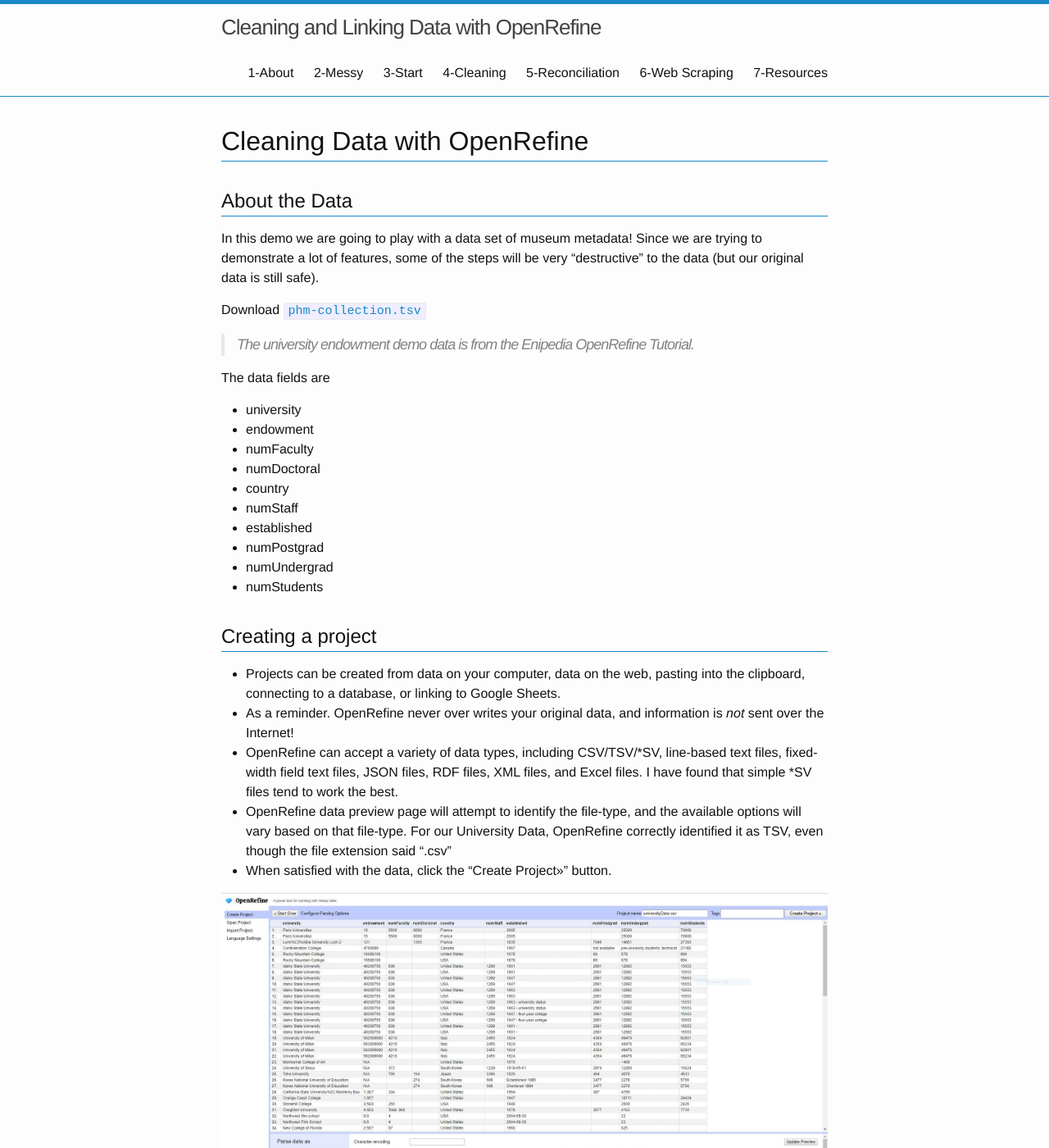
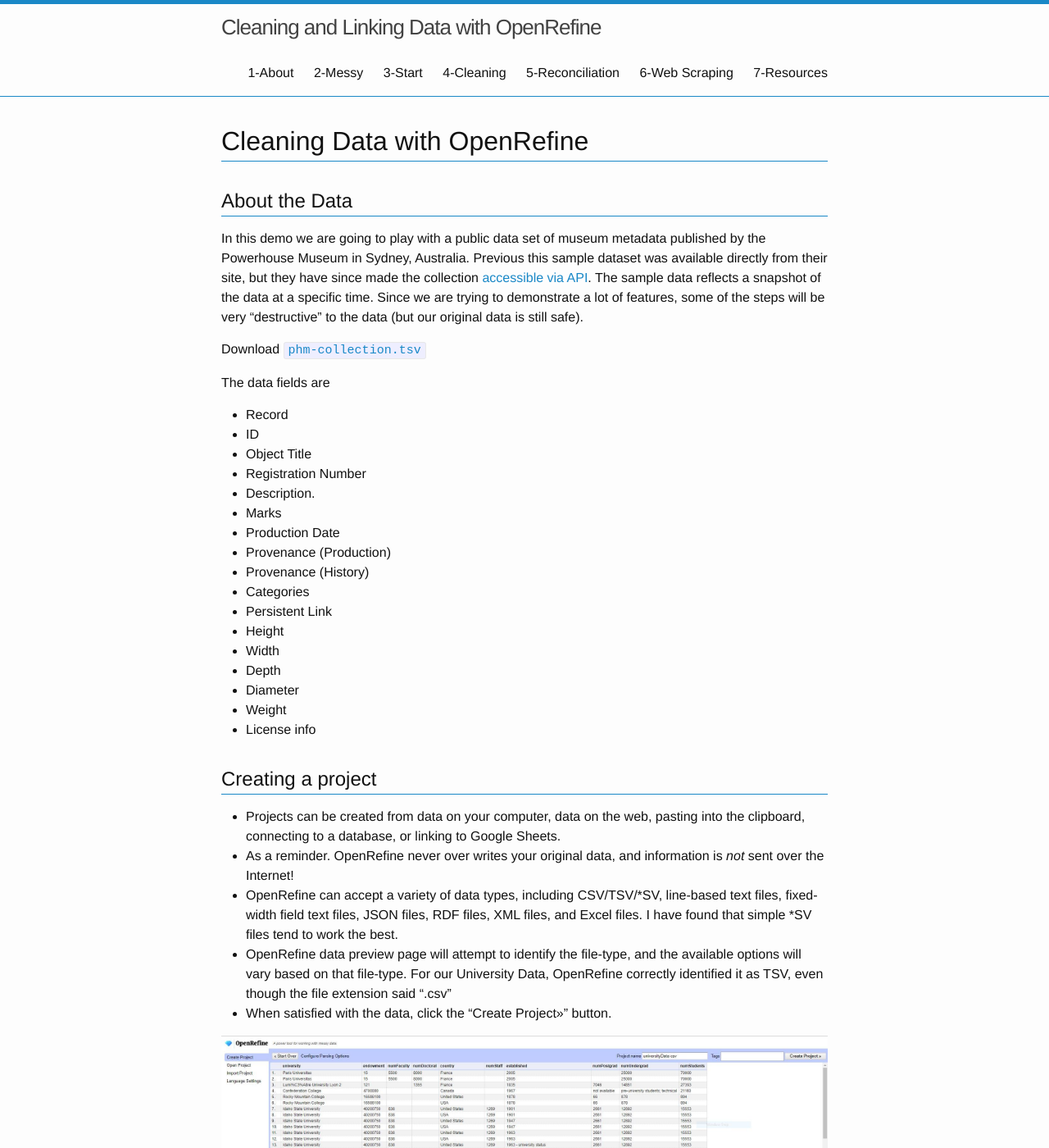
Before and after one commit to mbolam/DSWS_OpenRefine, a Jekyll site: the page built from 4-cleaning.md, in a window 1280 px wide and 1400 px high. Shown: the whole window at 82% size. Built offline with Jekyll 4.4.1, drawn with Linux system fonts in a browser that asks for light colours.

Commit message:
Update 4-cleaning.md

```diff
--- a/4-cleaning.md
+++ b/4-cleaning.md
@@ -8,23 +8,28 @@ nav: true
 
 ## About the Data
 
-In this demo we are going to play with a data set of museum metadata! Since we are trying to demonstrate a lot of features, some of the steps will be very “destructive” to the data (but our original data is still safe).
+In this demo we are going to play with a public data set of museum metadata published by the Powerhouse Museum in Sydney, Australia. Previous this sample dataset was available directly from their site, but they have since made the collection [accessible via API](https://api.maas.museum/docs). The sample data reflects a snapshot of the data at a specific time. Since we are trying to demonstrate a lot of features, some of the steps will be very “destructive” to the data (but our original data is still safe).
 
 Download <a href="data/phm-collection.tsv" target="\_blank">`phm-collection.tsv`</a>
 
-> The university endowment demo data is from the Enipedia OpenRefine Tutorial.
-
 The data fields are
-- university
-- endowment
-- numFaculty
-- numDoctoral
-- country
-- numStaff
-- established
-- numPostgrad
-- numUndergrad
-- numStudents
+- Record
+- ID
+- Object Title
+- Registration Number
+- Description.
+- Marks
+- Production Date
+- Provenance (Production)
+- Provenance (History)
+- Categories
+- Persistent Link
+- Height
+- Width
+- Depth
+- Diameter
+- Weight
+- License info
 
 ## Creating a project
   - Projects can be created from data on your computer, data on the web, pasting into the clipboard, connecting to a database, or linking to Google Sheets.
```
